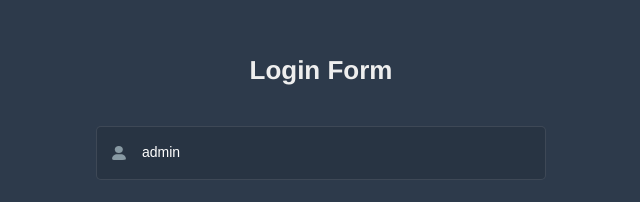
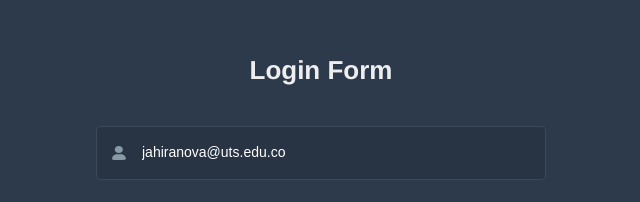
Before and after one commit to Johanbui/wapp-proyecto-uts-xampp, a Vue app: page /#/login in a window 1280 px wide. Shown: the part 104-306 px from the top of the page, without its empty margins (319-959 px from the left). Built offline with nearby package versions, Linux system fonts and the light colour scheme.

Commit message:
[UPDATEDX] Init user andres nova & docu init proyect

```diff
--- a/src/views/login/index.vue
+++ b/src/views/login/index.vue
@@ -69,8 +69,8 @@ export default {
     }
     return {
       loginForm: {
-        username: 'admin',
-        password: '111111'
+        username: 'jahiranova@uts.edu.co',
+        password: 'Uts2022'
       },
       loginRules: {
         username: [{ required: true, trigger: 'blur', validator: validateUsername }],
```
Also changed, not shown: 1 other file (tests, documents, lock files or other folders).
